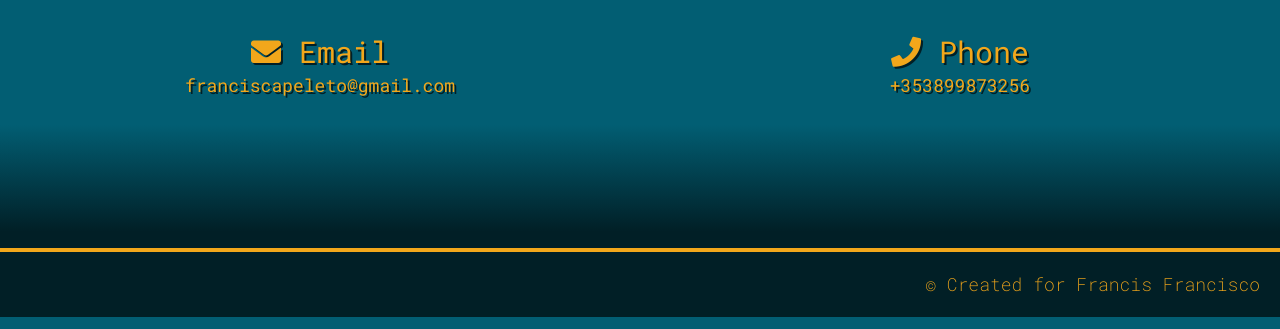
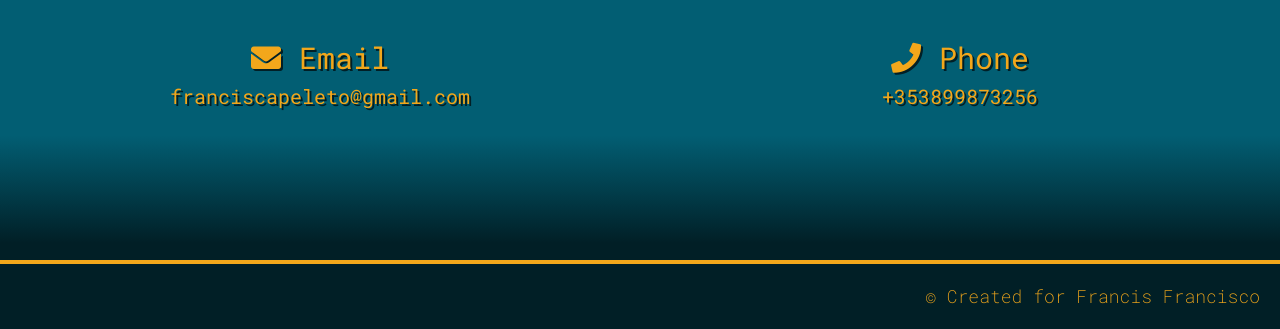
Before and after one commit to franciscapeleto/portfolio-francis, a plain HTML site: page index.html in a window 1280 px wide. Shown: the part 1821-2150 px from the top of the page. Drawn offline with Linux system fonts and the light colour scheme.

Commit message:
Update styles.css

```diff
--- a/styles.css
+++ b/styles.css
@@ -222,10 +222,11 @@ img {
 }
 
 .contact-description {
-  font-size: 1.8rem;
+  font-size: 2rem;
   font-weight: 400;
   text-shadow: 2px 2px 0 var(--main-navy);
   color: var(--main-yellow);
+  margin-top: 3px;
 }
 
 .profile-link:hover {
```
